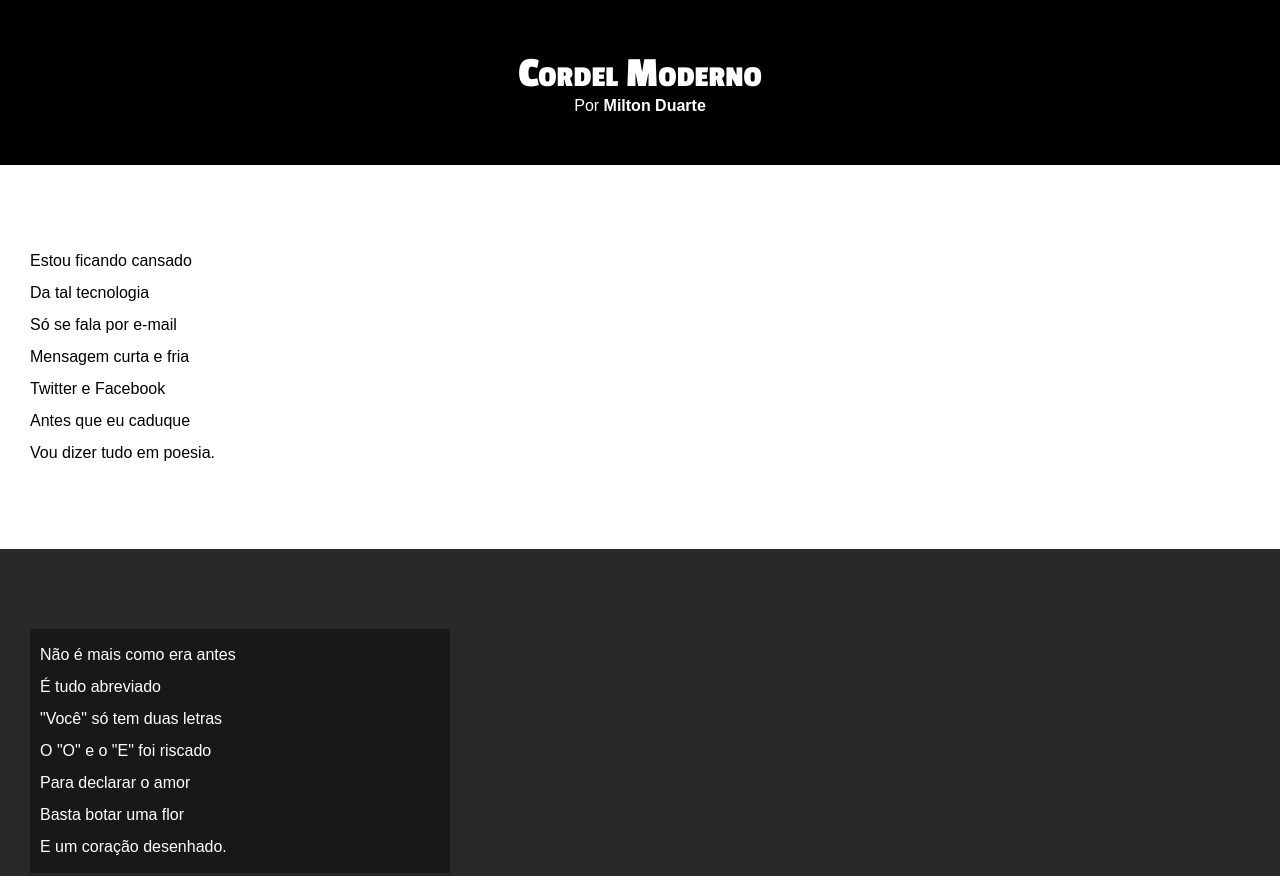
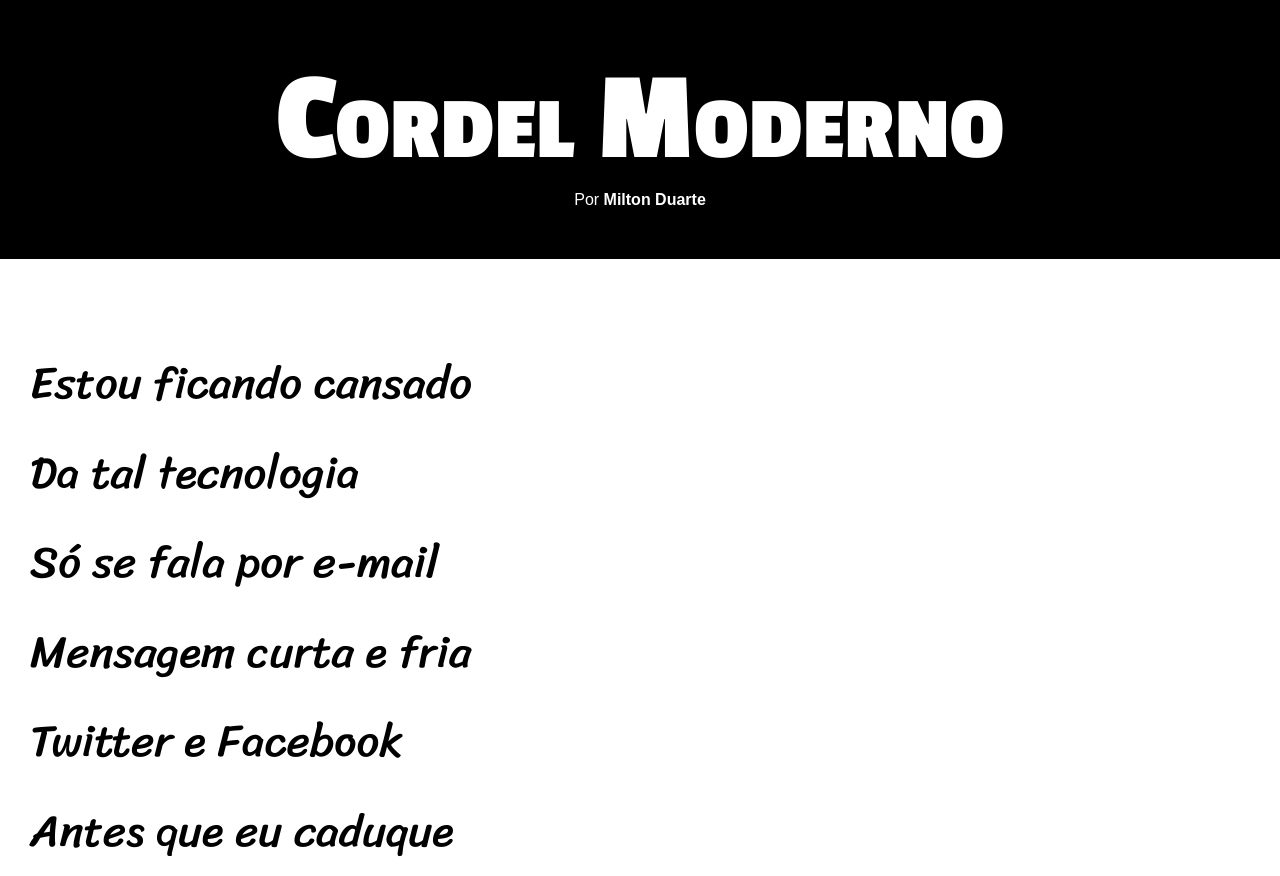
Before and after one commit to guimaias/html-css, a plain HTML site: page desafios/projeto-cordel/index.html in a window 1280 px wide. Shown: the top 876 px of the page. Drawn offline with Linux system fonts and the light colour scheme.

Commit message:
atualizei projeto-cordel

```diff
--- a/desafios/projeto-cordel/estilos/style.css
+++ b/desafios/projeto-cordel/estilos/style.css
@@ -2,6 +2,12 @@
 
 @import url('https://fonts.googleapis.com/css2?family=Montserrat:ital,wght@0,100..900;1,100..900&family=Passion+One:wght@400;700;900&display=swap');
 
+@import url('https://fonts.googleapis.com/css2?family=Montserrat:ital,wght@0,100..900;1,100..900&family=Passion+One:wght@400;700;900&family=Sriracha&display=swap');
+
+:root {
+    --font-padrao: "Sriracha", cursive;
+    --font-header: "Passion One", sans-serif;
+}
 
 * {
     margin: 0px;
@@ -23,8 +29,8 @@ header {
 
 header h1 {
     text-align: center;
-    font-size: 2.7em;
-    font-family: "Passion One", sans-serif;
+    font-size: 10vw;
+    font-family: var(--font-header);
     font-variant: small-caps;
 }
 
@@ -48,8 +54,13 @@ section {
     padding-bottom: 10vh;
     line-height: 2em;
     padding-left: 30px;
+    font-size: 3.5vw;
 }
 
+section p
+    {
+        font-family: var(--font-padrao);
+    }
 
 section.normal {
     background-color: white;
@@ -61,7 +72,7 @@ section.imagem {
 }
 
 section.imagem > p {
-    width: 400px;
+    display: inline-block;
     background-color: rgba(0, 0, 0, 0.411);
     padding: 10px;
 }
```
